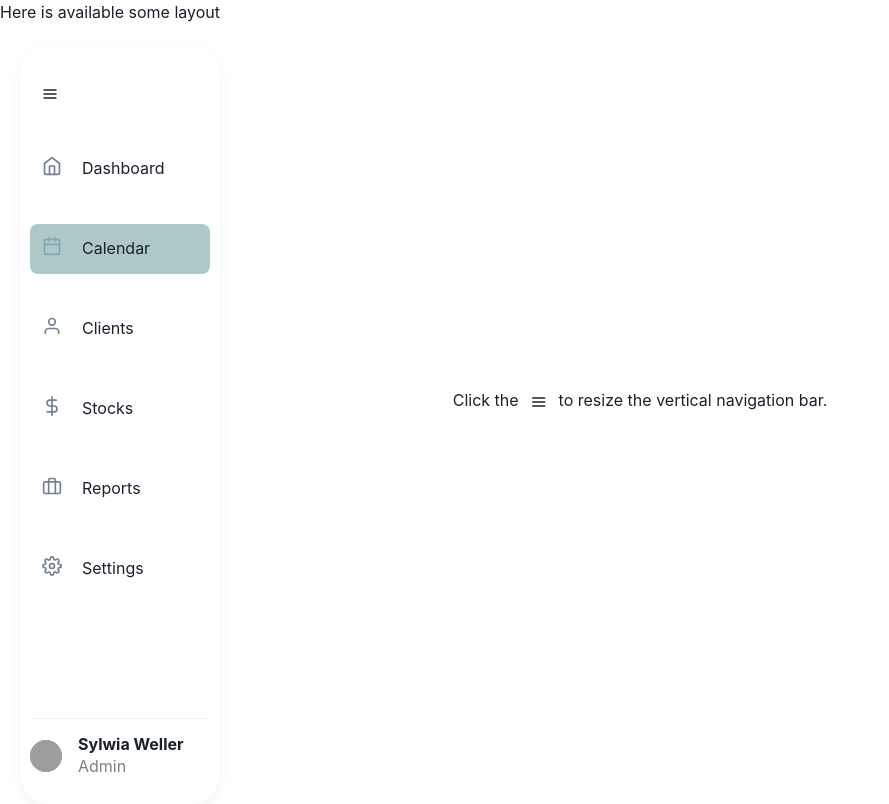
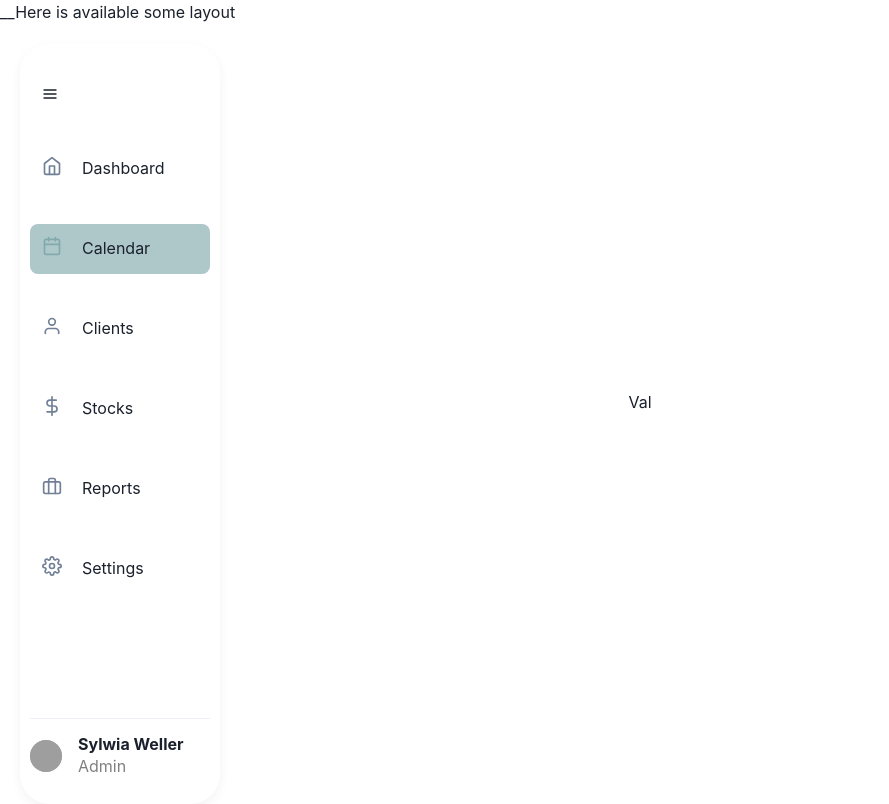
Before and after one commit to julia-pav/va-calc-6-new, a Next.js app: page / in a window 1280 px wide. Shown: the whole page, without its empty margins (0-889 px from the left). Built offline with nearby package versions, Linux system fonts and the light colour scheme; grey boxes are pictures that could not be loaded.

Commit message:
Moved <Sidebar /> to Layout

```diff
--- a/app/Layout.tsx
+++ b/app/Layout.tsx
@@ -1,7 +1,10 @@
+import Sidebar from '../components/Sidebar'
+
 export default function Layout({ children }: React.PropsWithChildren<{}>) {
 	return (
 		<div>
-			<div>Here is available some layout</div>
+			<div>__Here is available some layout</div>
+			<Sidebar />
 			{children}
 		</div>
 	)
--- a/pages/index.tsx
+++ b/pages/index.tsx
@@ -1,26 +1,16 @@
-import Sidebar from '../components/Sidebar'
 import { Flex, Text, IconButton } from '@chakra-ui/react'
 import { FiMenu } from 'react-icons/fi'
 
 export default function Home() {
 	return (
 		<Flex w='100%'>
-			<Sidebar />
 			<Flex
 				pos='absolute'
 				top='50%'
 				left='50%'
 				transform='translate(-50%, -50%)'
 			>
-				<Text>
-					Click the
-					<IconButton
-						background='none'
-						_hover={{ background: 'none' }}
-						icon={<FiMenu />}
-					/>
-					to resize the vertical navigation bar.
-				</Text>
+Val
 			</Flex>
 		</Flex>
 	)
```
